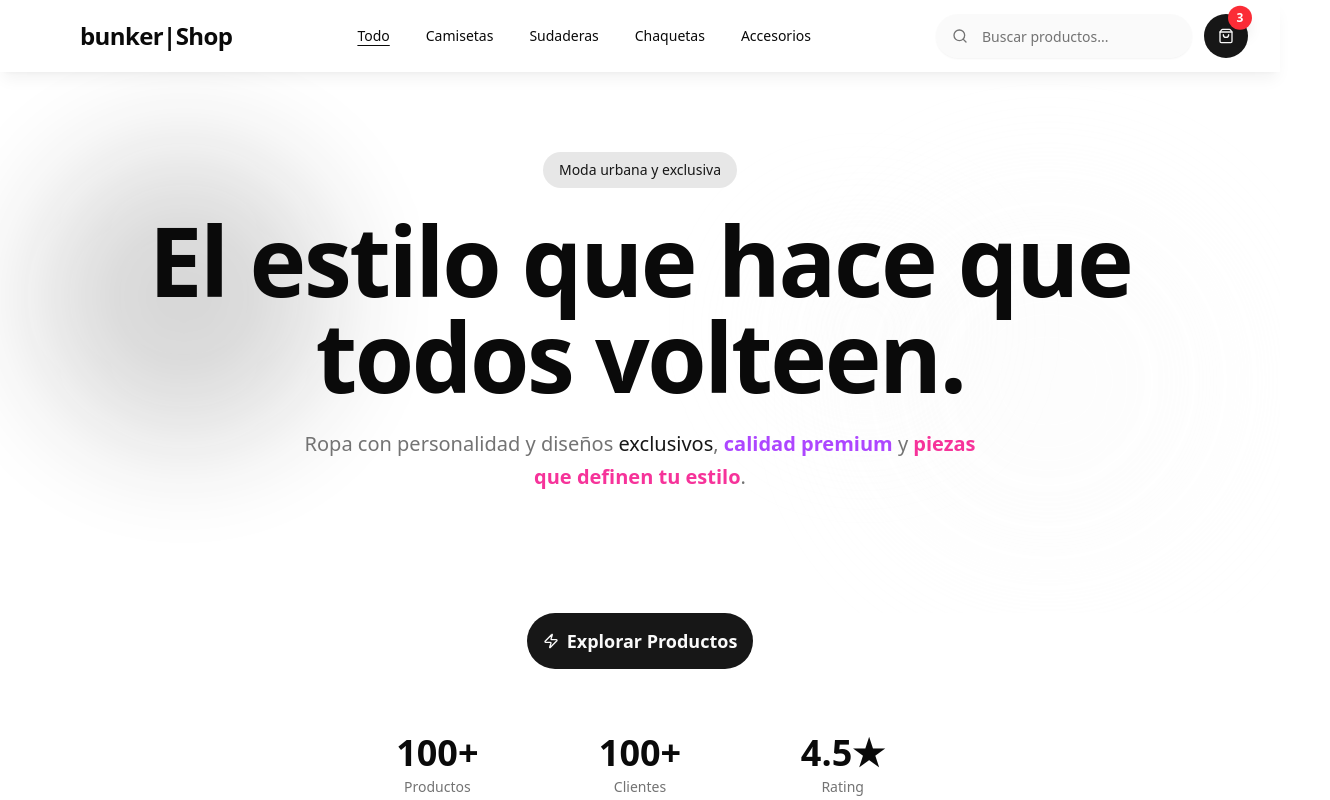
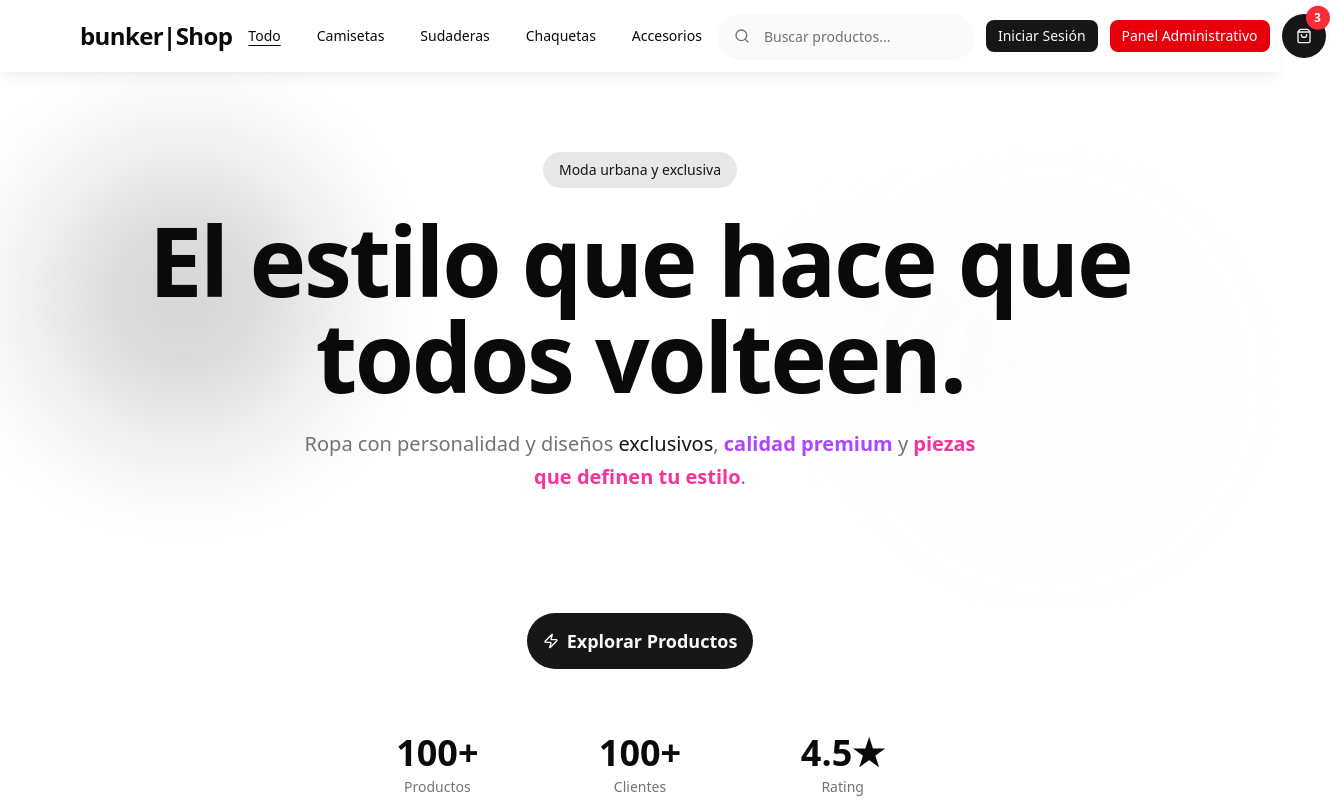
Before and after one commit to EdisonAndresPerez/Plantilla_Venta_Ecommerce, a React (Vite) app: page / in a window 1280 px wide. Shown: the top 800 px of the page, 1330 px wide, since content can reach past the window. Built offline with nearby package versions, Linux system fonts and the light colour scheme.

Commit message:
creamos dos botones. panel admin y login. todo lo vamos a usar con autenticacion mas adelante

```diff
--- a/src/shop_front/components/CustomHeader.tsx
+++ b/src/shop_front/components/CustomHeader.tsx
@@ -3,14 +3,15 @@ import { Button } from "@/components/ui/button";
 import { Input } from "@/components/ui/input";
 import { useState } from "react";
 import { useProductFilters } from "@/hooks/useProductFilters";
-import { Link, useParams  } from "react-router-dom";
+import { Link, useParams } from "react-router-dom";
 import { cn } from "@/lib/utils";
+
 
 export const CustomHeader = () => {
   const [cartCount] = useState(3);
   const { currentSearch, setSearch } = useProductFilters();
   const [searchInput, setSearchInput] = useState(currentSearch);
-  const {gender} = useParams();
+  const { gender } = useParams();
 
   console.log(gender);
 
@@ -40,23 +41,20 @@ export const CustomHeader = () => {
 
           {/* Navigation - Desktop */}
           <nav className="hidden md:flex items-center space-x-1">
-             <Link
+            <Link
               to="/"
               className={cn(
                 `px-4 py-2 text-sm font-medium rounded-full transition-all duration-300 hover:bg-primary/10 hover:text-primary`,
-                !gender ? 'underline underline-offset-4' : ''
-
+                !gender ? "underline underline-offset-4" : "",
               )}
-
             >
               Todo
             </Link>
             <Link
               to="/gender/camisetas"
-                className={cn(
+              className={cn(
                 `px-4 py-2 text-sm font-medium rounded-full transition-all duration-300 hover:bg-primary/10 hover:text-primary`,
-                gender === "camisetas" ? 'underline underline-offset-4' : ''
-
+                gender === "camisetas" ? "underline underline-offset-4" : "",
               )}
             >
               Camisetas
@@ -65,8 +63,7 @@ export const CustomHeader = () => {
               to="/gender/sudaderas"
               className={cn(
                 `px-4 py-2 text-sm font-medium rounded-full transition-all duration-300 hover:bg-primary/10 hover:text-primary`,
-                gender === "sudaderas" ? 'underline underline-offset-4' : ''
-
+                gender === "sudaderas" ? "underline underline-offset-4" : "",
               )}
             >
               Sudaderas
@@ -75,8 +72,7 @@ export const CustomHeader = () => {
               to="/gender/chaquetas"
               className={cn(
                 `px-4 py-2 text-sm font-medium rounded-full transition-all duration-300 hover:bg-primary/10 hover:text-primary`,
-                gender === "chaquetas" ? 'underline underline-offset-4' : ''
-
+                gender === "chaquetas" ? "underline underline-offset-4" : "",
               )}
             >
               Chaquetas
@@ -85,8 +81,7 @@ export const CustomHeader = () => {
               to="/gender/accesorios"
               className={cn(
                 `px-4 py-2 text-sm font-medium rounded-full transition-all duration-300 hover:bg-primary/10 hover:text-primary`,
-                gender === "accesorios" ? 'underline underline-offset-4' : ''
-
+                gender === "accesorios" ? "underline underline-offset-4" : "",
               )}
             >
               Accesorios
@@ -120,6 +115,24 @@ export const CustomHeader = () => {
               <Search className="h-5 w-5" />
             </Button>
 
+                  <Link to="/auth/login">
+                  <Button
+                  variant="default"
+                  size='sm'
+                   className="cursor-pointer">
+                    Iniciar Sesión
+                  </Button>
+                  </Link>
+
+                   <Link to="/admin">
+                  <Button
+                  variant="destructive"
+                  size='sm'
+                   className="cursor-pointer">
+                    Panel Administrativo
+                  </Button>
+                  </Link>
+
             <Button
               size="icon"
               className="relative button-gradient rounded-full h-11 w-11 cursor-pointer"
--- a/src/shop_front/components/CustomJumbotron.tsx
+++ b/src/shop_front/components/CustomJumbotron.tsx
@@ -1,7 +1,7 @@
 interface Props {
   badgeText?: string;
   title: {
-    primary: string;
+    primary?: string;
     secondary?: string;
   };
   subtitle: {
@@ -25,9 +25,11 @@ export const CustomJumbotron = ({ badgeText, title, subtitle }: Props) => {
         <div className="absolute top-40 right-1/4 h-48 w-48 rounded-full bg-accent/20 blur-3xl animate-pulse" />
 
         <div className="container mx-auto text-center relative z-10">
-          <div className="inline-flex items-center gap-2 px-4 py-2 rounded-full bg-primary/10 text-primary text-sm font-medium mb-6 animate-float">
-            {badgeText}
-          </div>
+          {badgeText && (
+            <div className="inline-flex items-center gap-2 px-4 py-2 rounded-full bg-primary/10 text-primary text-sm font-medium mb-6 animate-float">
+              {badgeText}
+            </div>
+          )}
 
           <h1 className="text-5xl lg:text-8xl font-bold tracking-tight mb-6">
             <span className="text-gradient">{title.primary}</span>{" "}
```
